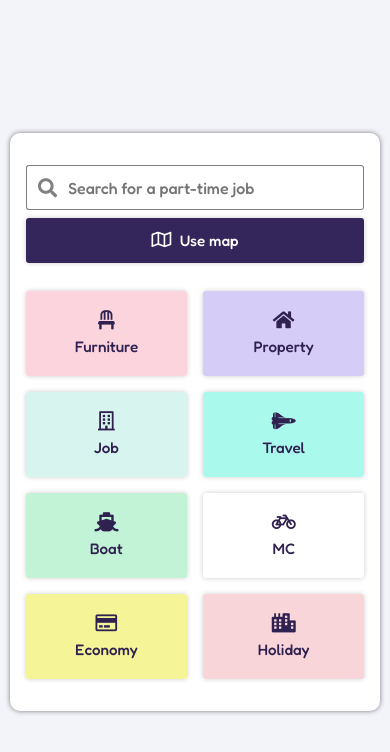
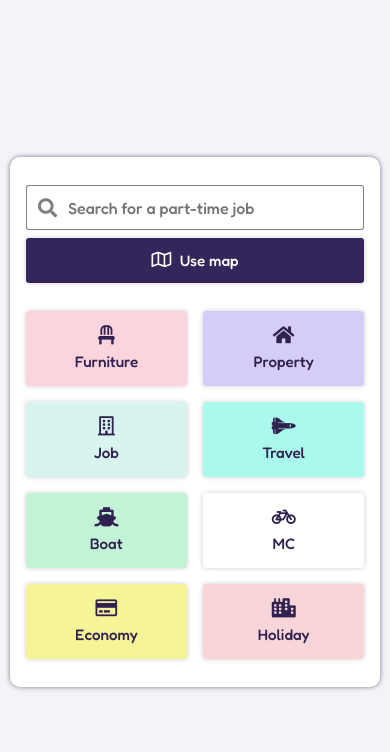
Before and after one commit to Austinet/travelagency, a plain HTML site: page index.html in a window 390 px wide. Drawn offline with Linux system fonts and the light colour scheme.

Commit message:
Update styles.css

```diff
--- a/css/styles.css
+++ b/css/styles.css
@@ -134,7 +134,7 @@ i {
 
 @media(max-width:500px){
     #features {
-        padding: 2rem 1rem;
+        padding: 1.8rem 1rem;
         width: 95%;
     }
     .btn-container {
@@ -147,5 +147,8 @@ i {
         width: 100%;
         margin-bottom: 0.5rem;
     }
+    .btn-container button {
+        height:75px;
+    }
 
 }
```
